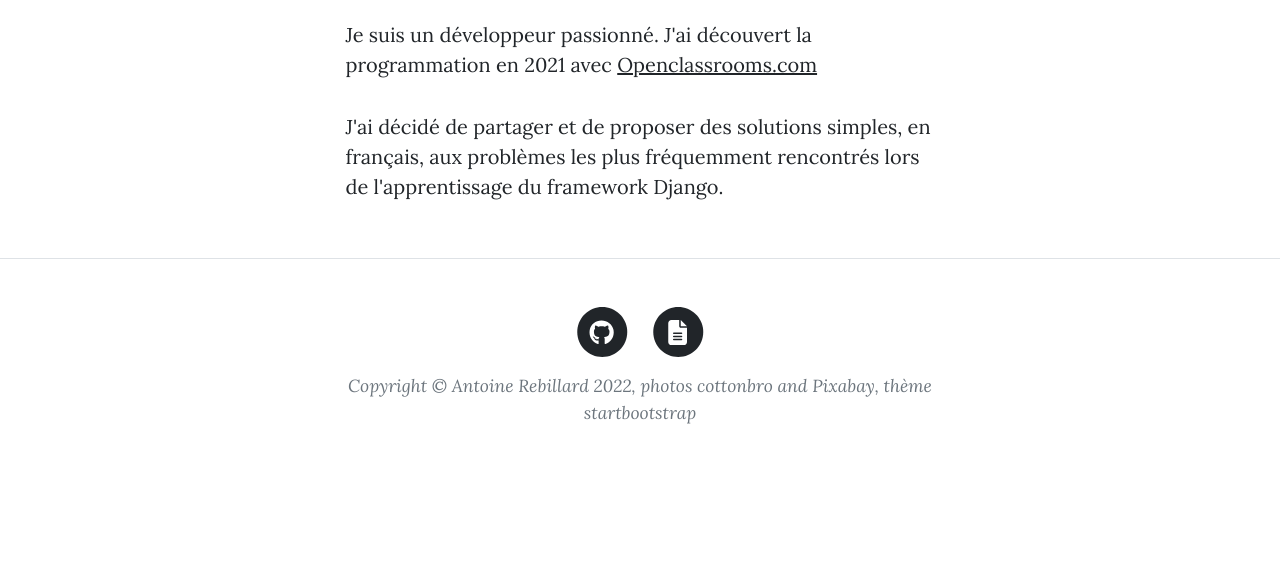
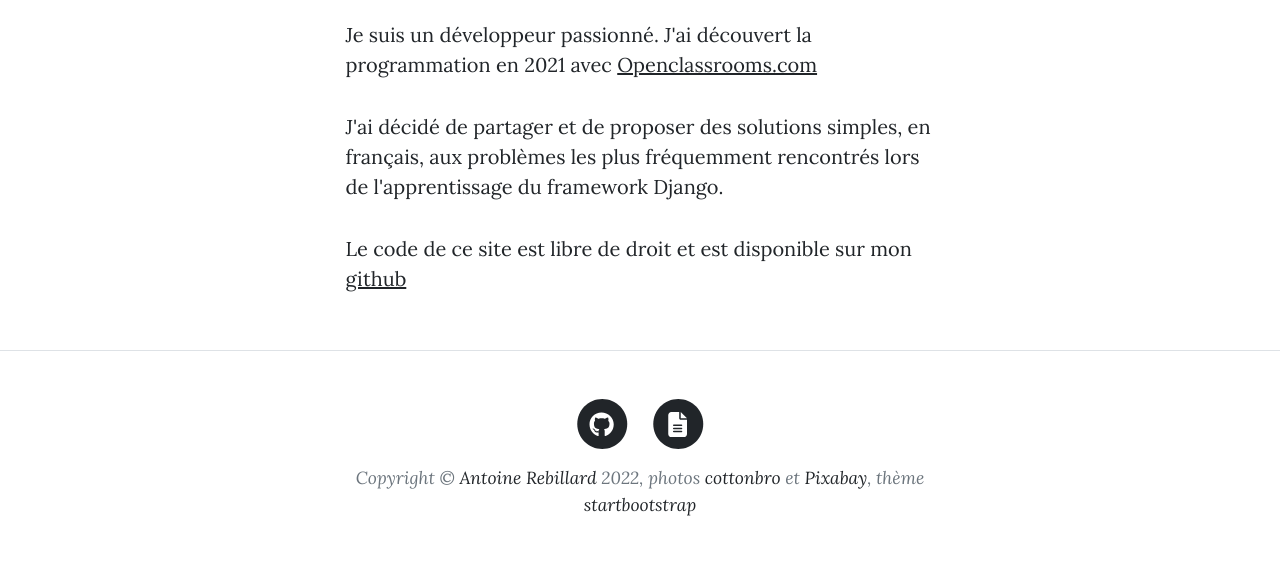
Before and after one commit to antoine71/basic_blog, a Django app: page /about/ in a window 1280 px wide. Shown: the part 688-1254 px from the top of the page. Before the commit the page ends 1112 px from the top, so only its background shows below. Run offline with Django 4.2, Linux system fonts and the light colour scheme; some libraries are stand-ins or nearby versions.

Commit message:
corrected bug

```diff
--- a/basic_blog/templates/base.html
+++ b/basic_blog/templates/base.html
@@ -75,7 +75,7 @@
                                 </a>
                             </li>
                         </ul>
-                        <div class="small text-center text-muted fst-italic">Copyright &copy; Antoine Rebillard 2022, photos cottonbro and Pixabay, thème startbootstrap</div>
+                        <div class="small text-center text-muted fst-italic">Copyright &copy; <a href="https://resume.arebillard.fr">Antoine Rebillard</a> 2022, photos <a href="https://www.pexels.com/@cottonbro/">cottonbro</a> et <a href="https://www.pexels.com/@pixabay/">Pixabay</a>, thème <a href="https://startbootstrap.com">startbootstrap</a></div>
                     </div>
                 </div>
             </div>
--- a/basic_blog/templates/pages/about.html
+++ b/basic_blog/templates/pages/about.html
@@ -17,6 +17,7 @@
             <div class="col-md-10 col-lg-8 col-xl-7">
                 <p>Je suis un développeur passionné. J'ai découvert la programmation en 2021 avec <a href="https://www.openclassrooms.com/">Openclassrooms.com</a></p>
                 <p>J'ai décidé de partager et de proposer des solutions simples, en français, aux problèmes les plus fréquemment rencontrés lors de l'apprentissage du framework Django.</p>
+                <p>Le code de ce site est libre de droit et est disponible sur mon <a href="https://github.com/antoine71/basic_blog">github</a></p>
             </div>
         </div>
     </div>
```
